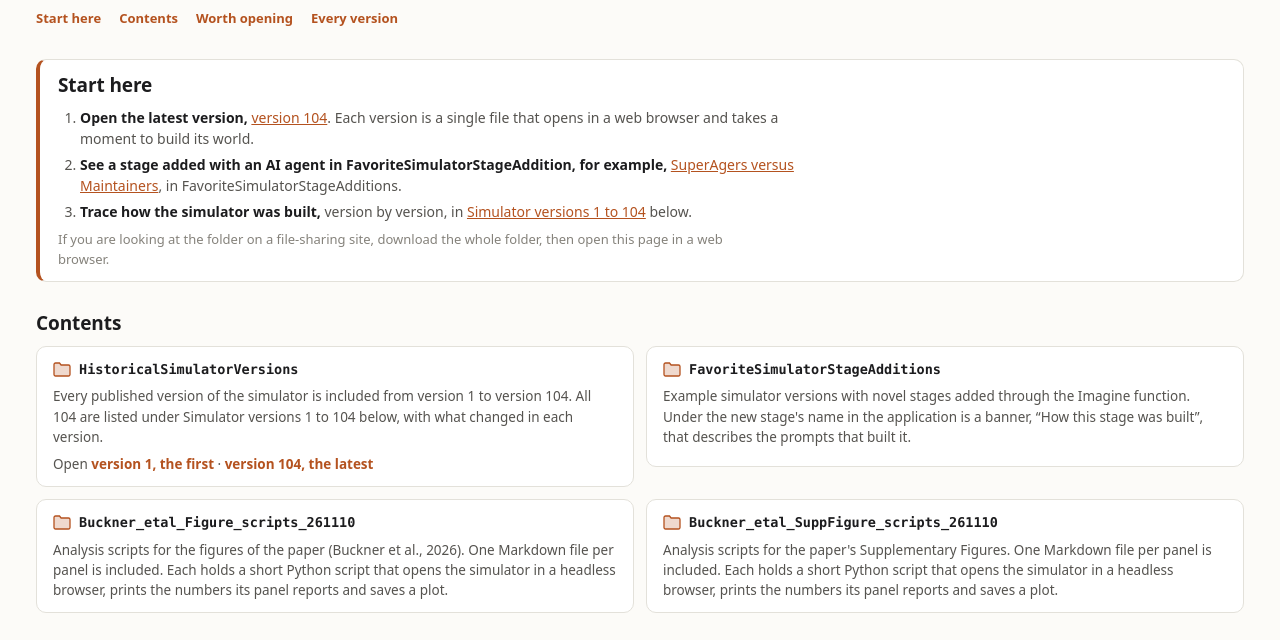
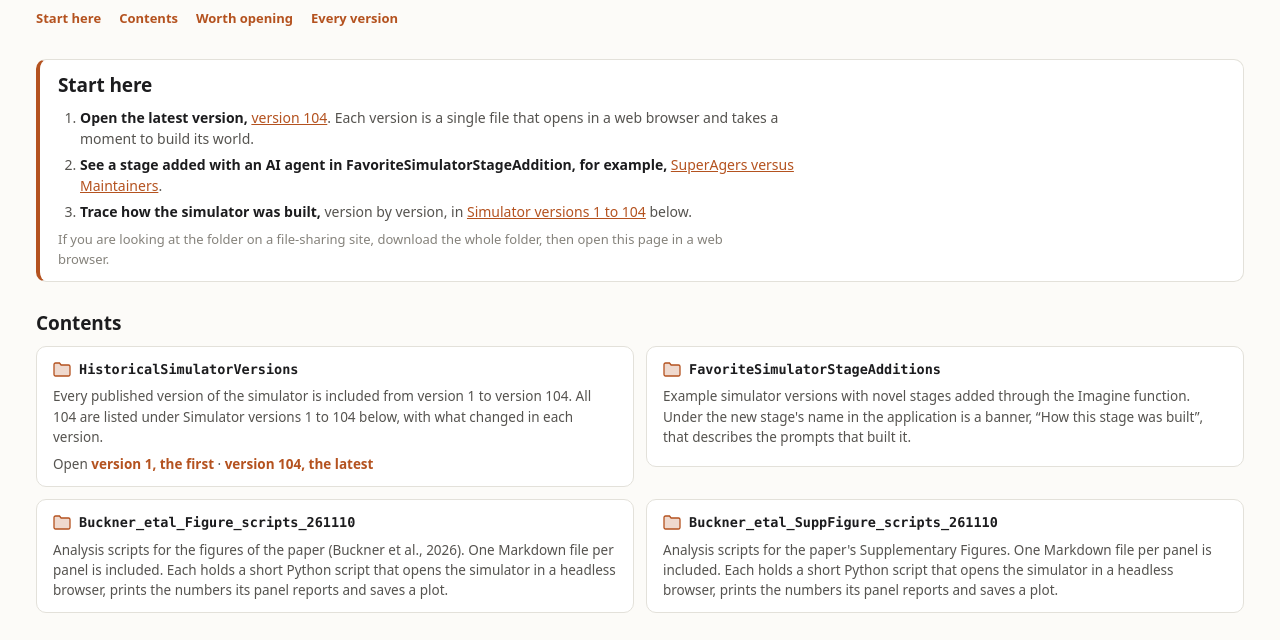
Before and after one commit to Buckner-Lab/Aging-Brain-Simulator, a plain HTML site: page HistoricalSimulatorVersions/000_AgingBrain_Simulator_VersionList_000_261122.html in a window 1280 px wide. Shown: the part 160-800 px from the top of the page. Drawn offline with Linux system fonts and the light colour scheme.

Commit message:
remove redundant wording in item 2 of start here section

```diff
--- a/HistoricalSimulatorVersions/000_AgingBrain_Simulator_VersionList_000_261122.html
+++ b/HistoricalSimulatorVersions/000_AgingBrain_Simulator_VersionList_000_261122.html
@@ -78,7 +78,7 @@ ol.miles li:last-child { border-bottom: 0; }
 <h2>Start here</h2>
 <ol>
 <li><b>Open the latest version,</b> <a href="AgingBrain_Simulator_v104_261115.html">version 104</a>. Each version is a single file that opens in a web browser and takes a moment to build its world.</li>
-<li><b>See a stage added with an AI agent in FavoriteSimulatorStageAddition, for example,</b> <a href="../FavoriteSimulatorStageAdditions/AgingBrain_Simulator_261124_v104_SAM.html">SuperAgers versus Maintainers</a>, in FavoriteSimulatorStageAdditions.</li>
+<li><b>See a stage added with an AI agent in FavoriteSimulatorStageAddition, for example,</b> <a href="../FavoriteSimulatorStageAdditions/AgingBrain_Simulator_261124_v104_SAM.html">SuperAgers versus Maintainers</a>.</li>
 <li><b>Trace how the simulator was built,</b> version by version, in <a href="#versions">Simulator versions 1 to 104</a> below.</li>
 </ol>
 <p class="howto">If you are looking at the folder on a file-sharing site, download the whole folder, then open this page in a web browser.</p>
```
